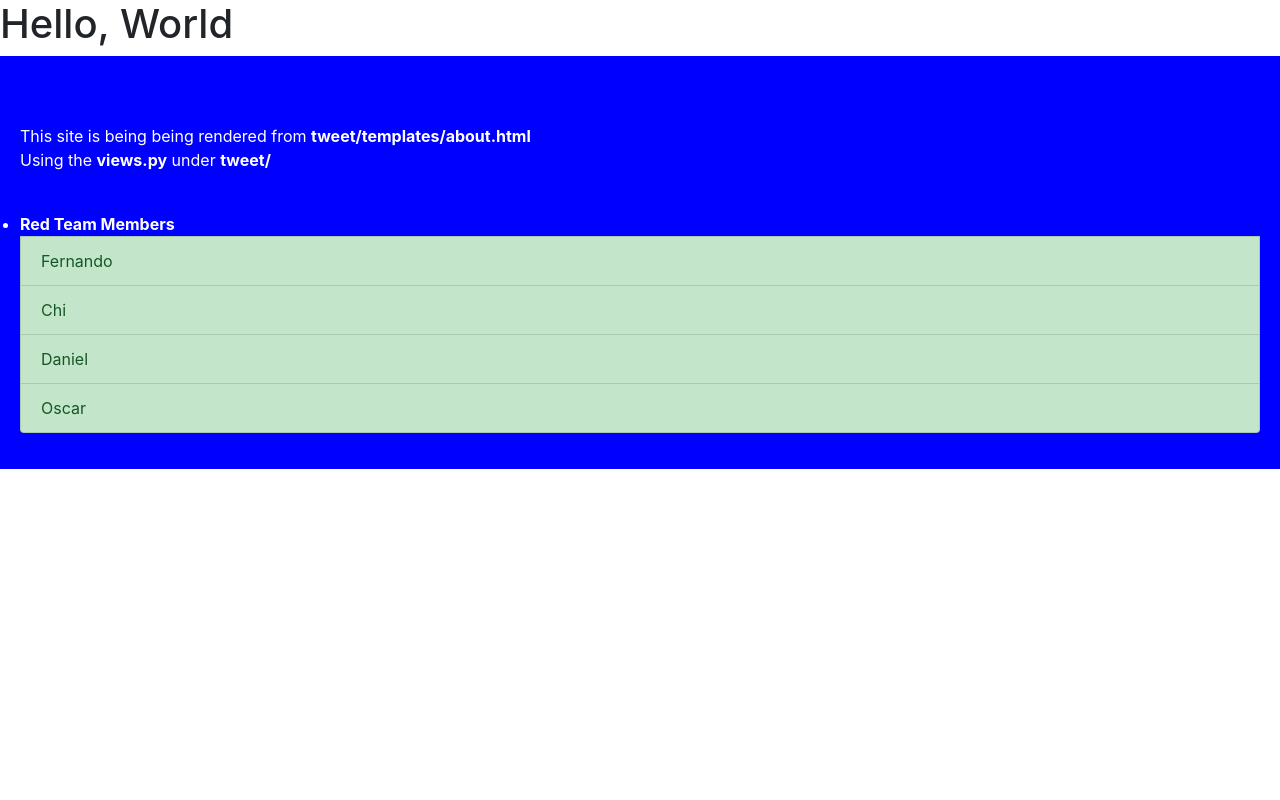
After one commit to everthx/tweetdemo, a Django app: page /home/about/ in a window 1280 px wide. The commit adds this page. Run offline with Django 3.2, Linux system fonts and the light colour scheme; some libraries are stand-ins or nearby versions.

```diff
--- /dev/null
+++ b/tweet/templates/about.html
@@ -0,0 +1,34 @@
+{% extends "base.html" %}
+
+{% block content %}
+
+<head>
+    <title>About Page</title>
+
+    <!-- Bootstrap CDN code -->
+    <link rel="stylesheet" href="https://stackpath.bootstrapcdn.com/bootstrap/4.1.3/css/bootstrap.min.css" integrity="sha384-MCw98/SFnGE8fJT3GXwEOngsV7Zt27NXFoaoApmYm81iuXoPkFOJwJ8ERdknLPMO" crossorigin="anonymous">
+    <script src="https://stackpath.bootstrapcdn.com/bootstrap/4.1.3/js/bootstrap.min.js" integrity="sha384-ChfqqxuZUCnJSK3+MXmPNIyE6ZbWh2IMqE241rYiqJxyMiZ6OW/JmZQ5stwEULTy" crossorigin="anonymous"></script>
+
+</head>
+
+<body>
+
+    <div style="background-color:blue;color:white;padding:20px;"><!--Background-->
+
+        <br><br>This site is being being rendered from <b>tweet/templates/about.html</b>
+        <br> Using the <b>views.py</b> under <b>tweet/</b> <br><br>
+
+        <p><!--Classmates-->
+            <ul class="list-group ">
+                <li class="list-group-item; color: Red;"><strong>Red Team Members</strong></li>
+                    <li class="list-group-item list-group-item-success">Fernando</li>
+                    <li class="list-group-item list-group-item-success">Chi</li>
+                    <li class="list-group-item list-group-item-success">Daniel</li>
+                    <li class="list-group-item list-group-item-success">Oscar</li>
+            </ul>
+        </p>
+
+    </div>
+</body>
+
+{% endblock content %}
--- a/tweet/urls.py
+++ b/tweet/urls.py
@@ -3,5 +3,6 @@ from . import views
 
 urlpatterns =[
     url(r'^$', views.home),
+    url('about/', views.about),
 
     ]
--- a/tweet/views.py
+++ b/tweet/views.py
@@ -4,3 +4,6 @@ from django.shortcuts import render, HttpResponse
 
 def home(request):
     return render(request, 'home.html')
+
+def about(request):
+    return render(request, 'about.html')
--- a/tweetdemo/urls.py
+++ b/tweetdemo/urls.py
@@ -20,4 +20,5 @@ from django.urls import path
 urlpatterns = [
     path('admin/', admin.site.urls),
     path('home/', include('tweet.urls')),
+    path('about/', include('tweet.urls'))
 ]
```
Also changed, not shown: tweet/templates/home.html (+21 -9 lines).
